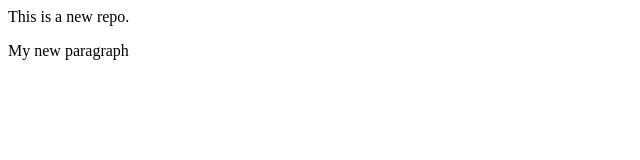
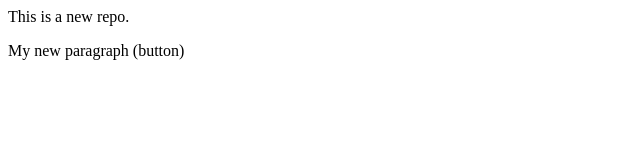
Before and after one commit to Bilal-dev-hub/Bilal, a plain HTML site: page index.html in a window 1280 px wide. Shown: the full height of the page, 0-640 px from the left. Drawn offline with Linux system fonts and the light colour scheme.

```diff
--- a/index.html
+++ b/index.html
@@ -1,2 +1,2 @@
 <p>This is a new repo.</p>
-<p>My new paragraph</p>
+<p>My new paragraph (button)</p>
```
